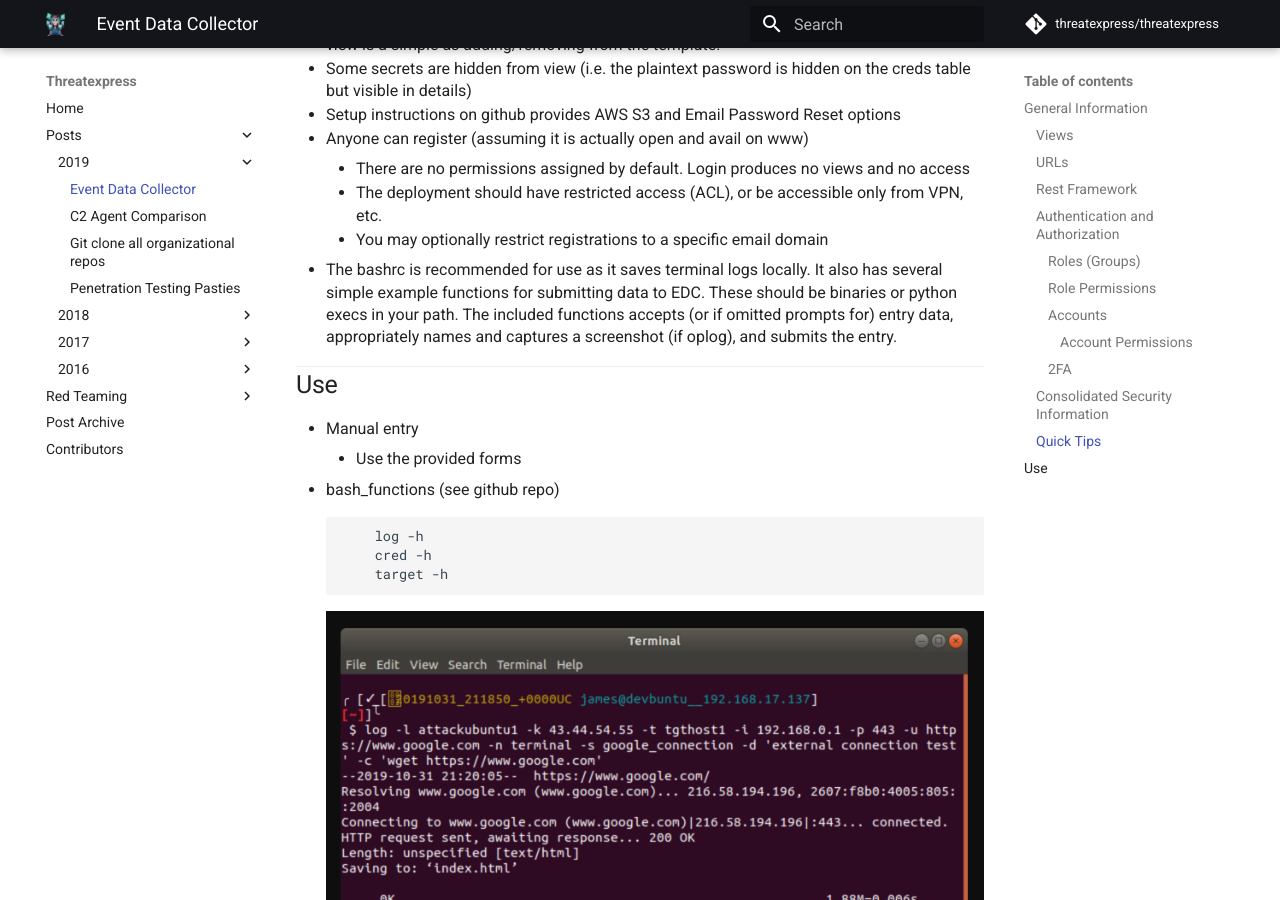
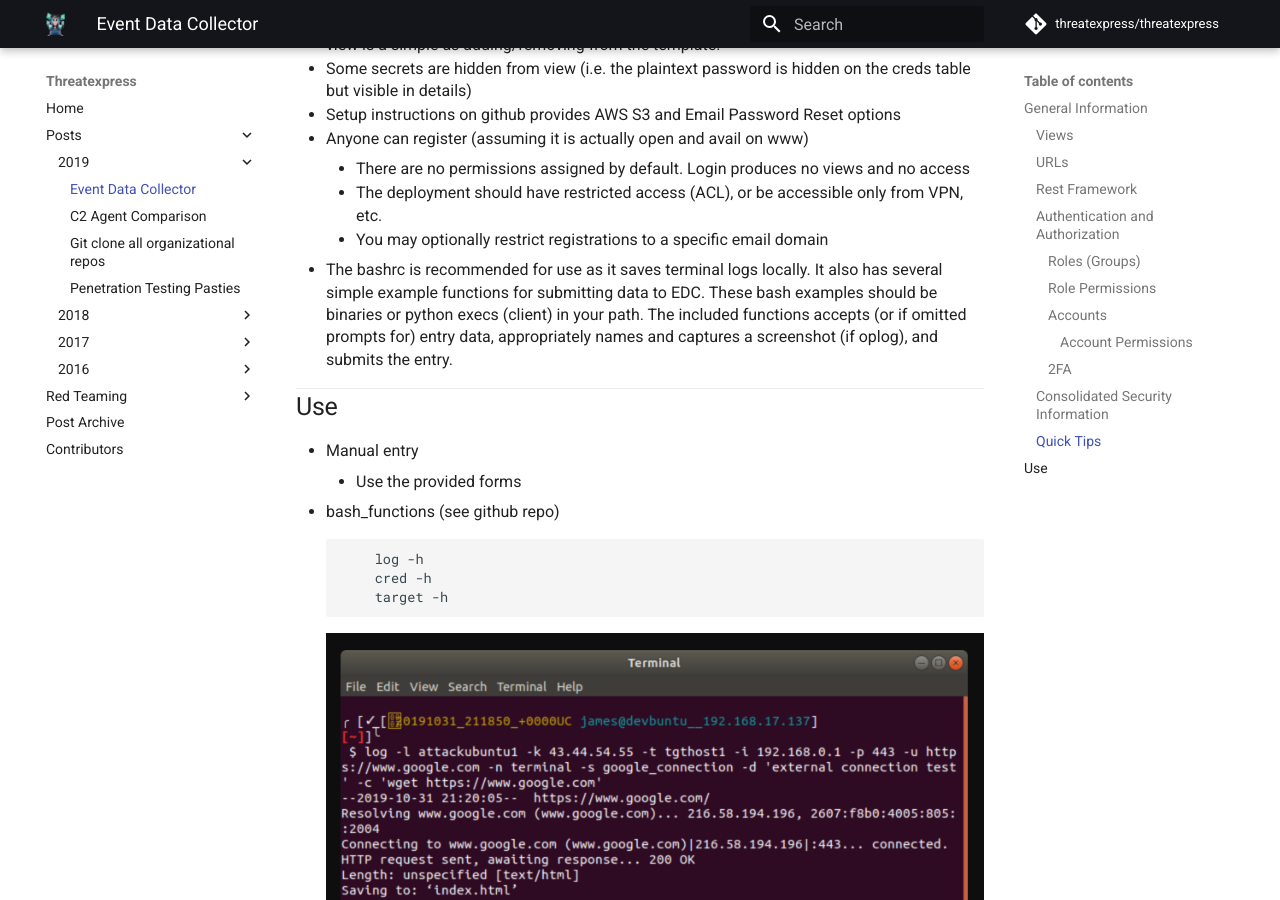
Before and after one commit to threatexpress/threatexpress, an MkDocs documentation site: the page built from docs/blogs/2019/event-data-collector.md, in a window 1280 px wide and 900 px high, scrolled down 7466 px. Built offline with MkDocs 1.6.1 and Material for MkDocs 9.7.7, drawn with Linux system fonts in a browser that asks for light colours; nearby versions of some CDN libraries; comment, search, counter and statistics services are not loaded.

Commit message:
bash clarification

```diff
--- a/docs/blogs/2019/event-data-collector.md
+++ b/docs/blogs/2019/event-data-collector.md
@@ -189,7 +189,7 @@
     * There are no permissions assigned by default. Login produces no views and no access
     * The deployment should have restricted access (ACL), or be accessible only from VPN, etc.
     * You may optionally restrict registrations to a specific email domain
-* The bashrc is recommended for use as it saves terminal logs locally. It also has several simple example functions for submitting data to EDC. These should be binaries or python execs in your path. The included functions accepts (or if omitted prompts for) entry data, appropriately names and captures a screenshot (if oplog), and submits the entry.
+* The bashrc is recommended for use as it saves terminal logs locally. It also has several simple example functions for submitting data to EDC. These bash examples should be binaries or python execs (client) in your path. The included functions accepts (or if omitted prompts for) entry data, appropriately names and captures a screenshot (if oplog), and submits the entry.
 
 * * *
 
```
